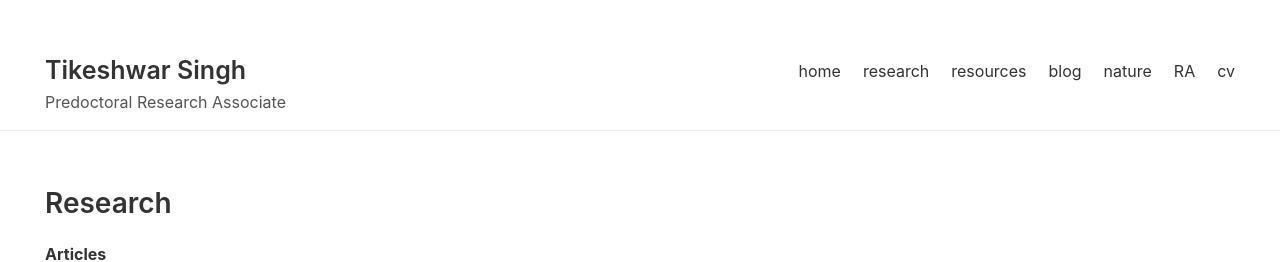
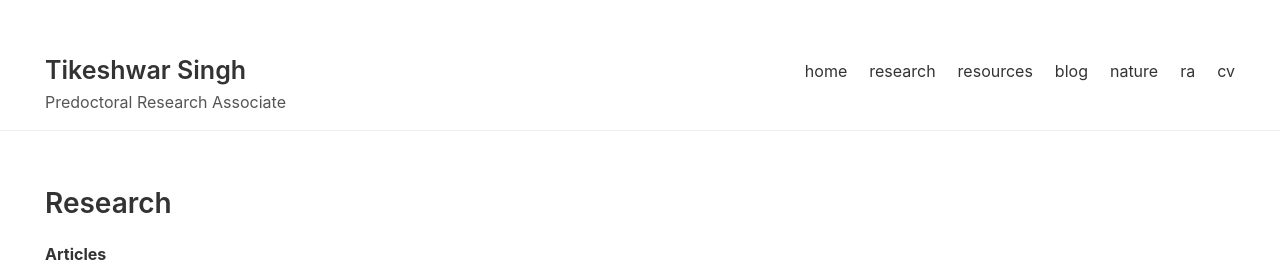
Before and after one commit to tikeshwarsingh218-code/development-economics, a Jekyll site: the page built from research/index.md, in a window 1280 px wide. Shown: the top 262 px of the page. Built offline with Jekyll 4.4.1, drawn with Linux system fonts in a browser that asks for light colours.

Commit message:
Lowercase RA navigation label

```diff
--- a/_layouts/default.html
+++ b/_layouts/default.html
@@ -26,7 +26,7 @@
       <a href="{{ '/resources/' | relative_url }}">resources</a>
       <a href="{{ '/blog/' | relative_url }}">blog</a>
       <a href="{{ '/nature/' | relative_url }}">nature</a>
-      <a href="{{ '/ra/' | relative_url }}">RA</a>
+      <a href="{{ '/ra/' | relative_url }}">ra</a>
       <a href="{{ '/cv/Singh_CV.pdf' | relative_url }}">cv</a>
     </nav>
 
```
